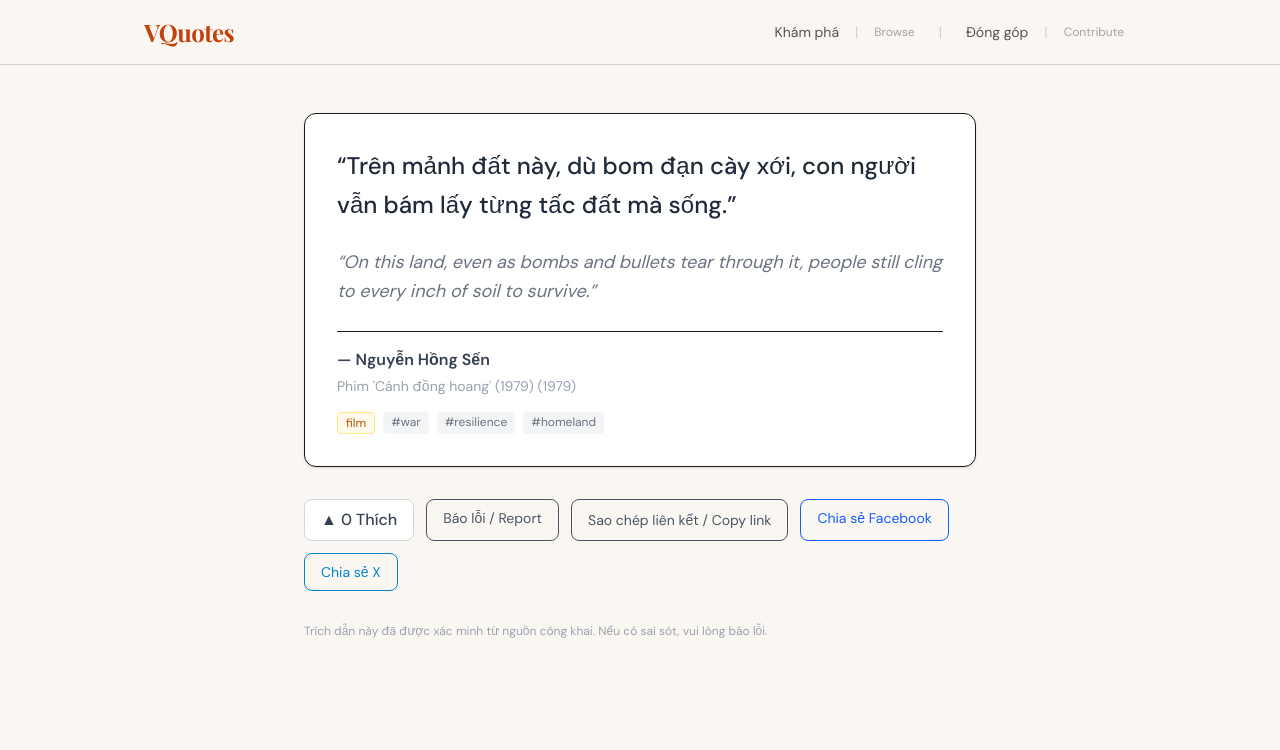
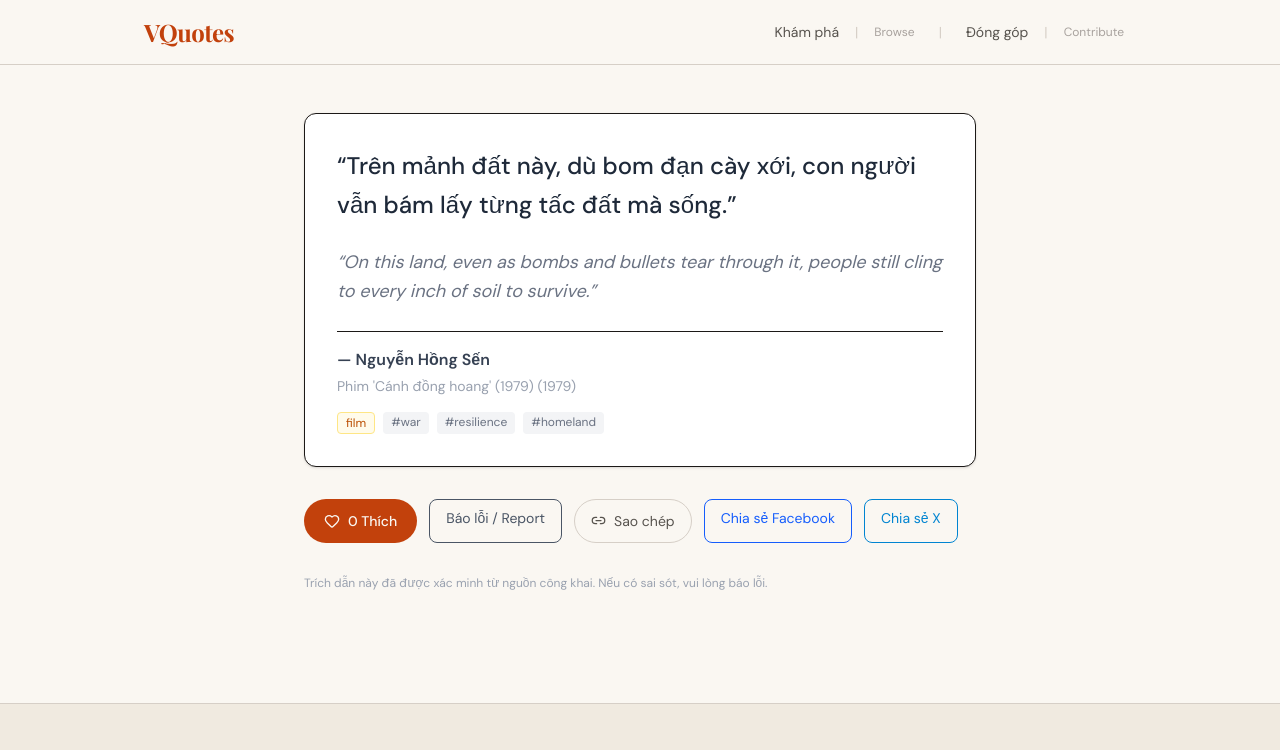
Before and after one commit to bbinarygo/vquotes, a Next.js app: page /quote/film-nguyen-hong-sen-canh-dong-hoang-001 in a window 1280 px wide. Shown: the top 750 px of the page. Built offline with nearby package versions, Linux system fonts and the light colour scheme; no server answers; the database is empty; a web font is replaced by a local one.

Commit message:
feat: redesign UpvoteButton (Heart icon, sienna fill) and CopyButton (Link2/Check icons)

```diff
--- a/src/components/CopyButton.tsx
+++ b/src/components/CopyButton.tsx
@@ -1,5 +1,6 @@
 'use client';
 import { useState } from 'react';
+import { Link2, Check } from 'lucide-react';
 
 export default function CopyButton({ url }: { url: string }) {
   const [copied, setCopied] = useState(false);
@@ -10,7 +11,7 @@ export default function CopyButton({ url }: { url: string }) {
       setCopied(true);
       setTimeout(() => setCopied(false), 2000);
     } catch {
-      // Clipboard not available — silently fail
+      // Clipboard not available
     }
   }
 
@@ -18,9 +19,10 @@ export default function CopyButton({ url }: { url: string }) {
     <button
       onClick={handleCopy}
       aria-label="Sao chép liên kết"
-      className="px-4 py-2 border rounded-lg text-sm text-gray-600 hover:border-gray-400 transition-colors"
+      className="flex items-center gap-2 px-4 py-2.5 rounded-full border border-rule text-sm text-ink-muted hover:border-sienna hover:text-sienna transition-colors min-h-[44px]"
     >
-      {copied ? '✓ Đã sao chép' : 'Sao chép liên kết / Copy link'}
+      {copied ? <Check size={15} className="text-sienna" /> : <Link2 size={15} />}
+      {copied ? 'Đã sao chép' : 'Sao chép'}
     </button>
   );
 }
--- a/src/components/UpvoteButton.tsx
+++ b/src/components/UpvoteButton.tsx
@@ -1,5 +1,6 @@
 'use client';
 import { useState } from 'react';
+import { Heart } from 'lucide-react';
 
 interface UpvoteButtonProps {
   quoteId: string;
@@ -26,7 +27,7 @@ export default function UpvoteButton({ quoteId, initialCount }: UpvoteButtonProp
         setVoted(true);
       }
     } catch {
-      // Network error — silently fail, don't change state
+      // Network error — silently fail
     } finally {
       setLoading(false);
     }
@@ -36,16 +37,17 @@ export default function UpvoteButton({ quoteId, initialCount }: UpvoteButtonProp
     <button
       onClick={handleVote}
       disabled={voted || loading}
-      aria-label={voted ? 'Đã thích trích dẫn này' : 'Thích trích dẫn này'}
-      className={`flex items-center gap-2 px-4 py-2 rounded-lg border font-medium transition-colors ${
+      aria-label={voted ? 'Đã thích' : 'Thích trích dẫn này'}
+      className={`flex items-center gap-2 px-5 py-2.5 rounded-full font-medium text-sm transition-all duration-200 min-h-[44px] ${
         loading ? 'opacity-60 cursor-wait' : ''
       } ${
         voted
-          ? 'bg-amber-50 border-amber-300 text-amber-700 cursor-default'
-          : 'bg-white border-gray-300 text-gray-700 hover:border-amber-400 hover:text-amber-600'
+          ? 'bg-sienna-light text-gold border border-gold cursor-default'
+          : 'bg-sienna text-cream hover:bg-gold'
       }`}
     >
-      ▲ {count} {voted ? 'Đã thích' : loading ? '...' : 'Thích'}
+      <Heart size={16} className={voted ? 'fill-gold text-gold' : ''} />
+      {count} {voted ? 'Đã thích' : 'Thích'}
     </button>
   );
 }
```
